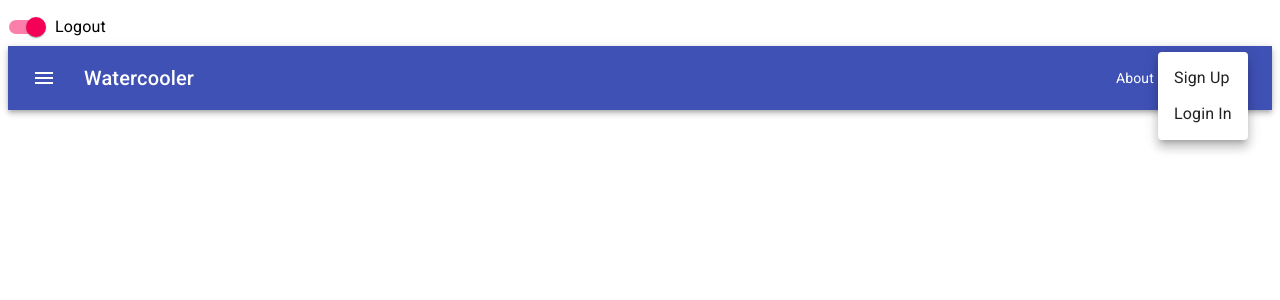
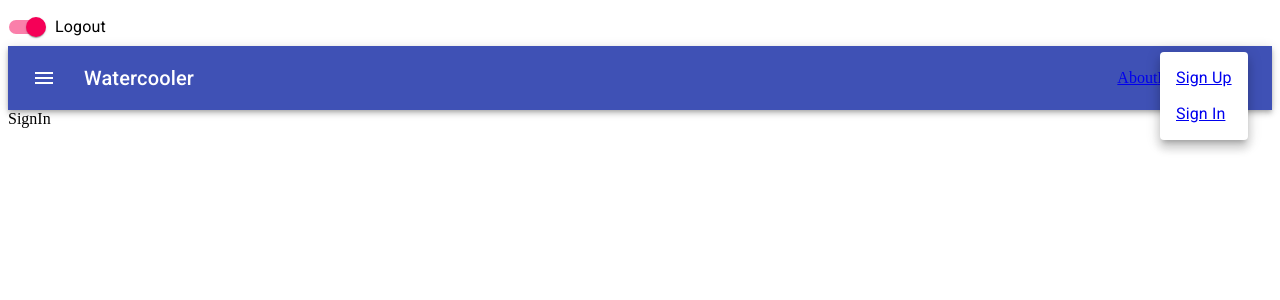
Before and after one commit to Carl-33/Watercooler, a React (Create React App) app in the folder watercooler/: page /SignIn in a window 1280 px wide. Both pictures are taken after a click on the button 1224 px from the left and 78 px from the top of the page. Shown: the top 300 px of the page. Built offline with nearby package versions, Linux system fonts and the light colour scheme.

Commit message:
added link functionality

```diff
--- a/watercooler/src/App.js
+++ b/watercooler/src/App.js
@@ -1,10 +1,27 @@
 import React from "react";
 import Header from "./components/Header";
+import Route from "./components/Route";
+import About from "./components/Pages/About";
+import Forum from "./components/Pages/Forum";
+import SignIn from "./components/Pages/SignIn";
+import SignUp from "./components/Pages/SignUp";
 
 const App = () => {
   return (
     <div>
       <Header />
+      <Route path="/">
+        <About />
+      </Route>
+      <Route path="/Forum">
+        <Forum />
+      </Route>
+      <Route path="/SignIn">
+        <SignIn />
+      </Route>
+      <Route path="/SignUp">
+        <SignUp />
+      </Route>
     </div>
   );
 };
--- a/watercooler/src/components/Header.js
+++ b/watercooler/src/components/Header.js
@@ -11,7 +11,8 @@ import FormControlLabel from "@material-ui/core/FormControlLabel";
 import FormGroup from "@material-ui/core/FormGroup";
 import MenuItem from "@material-ui/core/MenuItem";
 import Menu from "@material-ui/core/Menu";
-import Link from "@material-ui/core/Link";
+// import Link from "@material-ui/core/Link";
+import Link from "./Links";
 
 const useStyles = makeStyles((theme) => ({
   root: {
@@ -71,6 +72,7 @@ const Header = () => {
             Watercooler
           </Typography>
           <Link
+            href="/"
             style={{ marginRight: "5px" }}
             color="inherit"
             component="button"
@@ -82,6 +84,7 @@ const Header = () => {
             About
           </Link>
           <Link
+            href="/Forum"
             color="inherit"
             component="button"
             variant="body2"
@@ -117,8 +120,12 @@ const Header = () => {
                 open={open}
                 onClose={handleClose}
               >
-                <MenuItem onClick={handleClose}>Sign Up</MenuItem>
-                <MenuItem onClick={handleClose}>Login In</MenuItem>
+                <MenuItem onClick={handleClose}>
+                  <Link href="/SignUp">Sign Up</Link>
+                </MenuItem>
+                <MenuItem onClick={handleClose}>
+                  <Link href="/SignIn">Sign In</Link>
+                </MenuItem>
               </Menu>
             </div>
           )}
--- /dev/null
+++ b/watercooler/src/components/Links.js
@@ -0,0 +1,24 @@
+import React from "react";
+
+const Link = ({ className, href, children }) => {
+  const onClick = (event) => {
+    if (event.metKey || event.ctrlKey) {
+      return;
+    }
+
+    event.preventDefault();
+    window.history.pushState({}, "", href);
+
+    //url just changed
+    const navEvent = new PopStateEvent("popstate");
+    window.dispatchEvent(navEvent);
+  };
+
+  return (
+    <a onClick={onClick} className={className} href={href}>
+      {children}
+    </a>
+  );
+};
+
+export default Link;
--- /dev/null
+++ b/watercooler/src/components/Pages/About.js
@@ -0,0 +1,7 @@
+import React from "react";
+
+const About = () => {
+  return <div>About</div>;
+};
+
+export default About;
--- /dev/null
+++ b/watercooler/src/components/Pages/Forum.js
@@ -0,0 +1,7 @@
+import React from "react";
+
+const Forum = () => {
+  return <div>Forum</div>;
+};
+
+export default Forum;
--- /dev/null
+++ b/watercooler/src/components/Pages/SignIn.js
@@ -0,0 +1,7 @@
+import React from "react";
+
+const SignIn = () => {
+  return <div>SignIn</div>;
+};
+
+export default SignIn;
--- /dev/null
+++ b/watercooler/src/components/Pages/SignUp.js
@@ -0,0 +1,7 @@
+import React from "react";
+
+const SignUp = () => {
+  return <div>SignUp</div>;
+};
+
+export default SignUp;
--- /dev/null
+++ b/watercooler/src/components/Route.js
@@ -0,0 +1,19 @@
+import { useEffect, useState } from "react";
+
+const Route = ({ path, children }) => {
+  const [currentPath, setCurrentPath] = useState(window.location.pathname);
+  useEffect(() => {
+    const onLocationChange = () => {
+      setCurrentPath(window.location.pathname);
+    };
+
+    window.addEventListener("popstate", onLocationChange);
+
+    return () => {
+      window.removeEventListener("popstate", onLocationChange);
+    };
+  }, []);
+  return window.location.pathname === path ? children : null;
+};
+
+export default Route;
```
Also changed, not shown: 1 other file (tests, documents, lock files or other folders).
